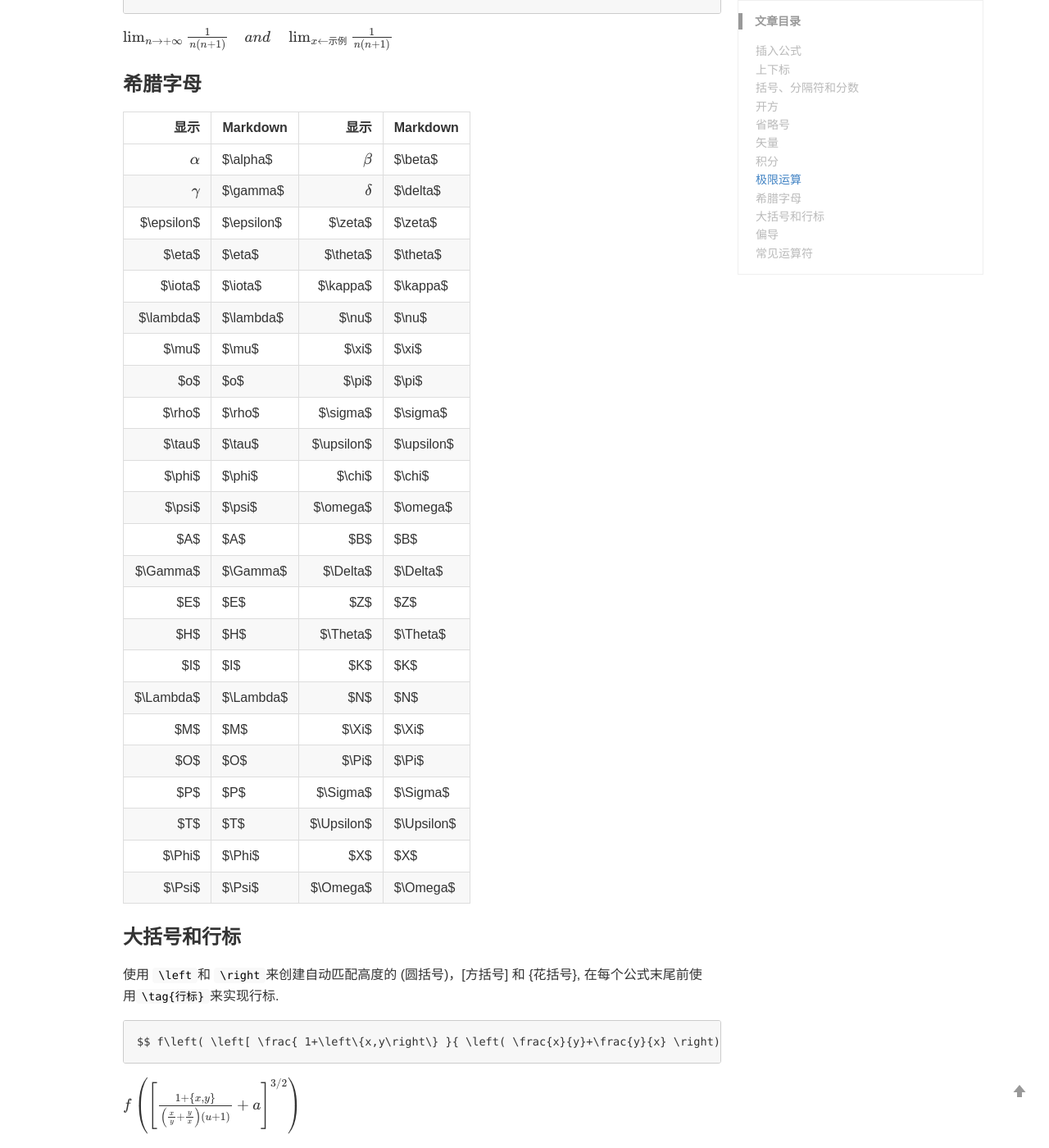
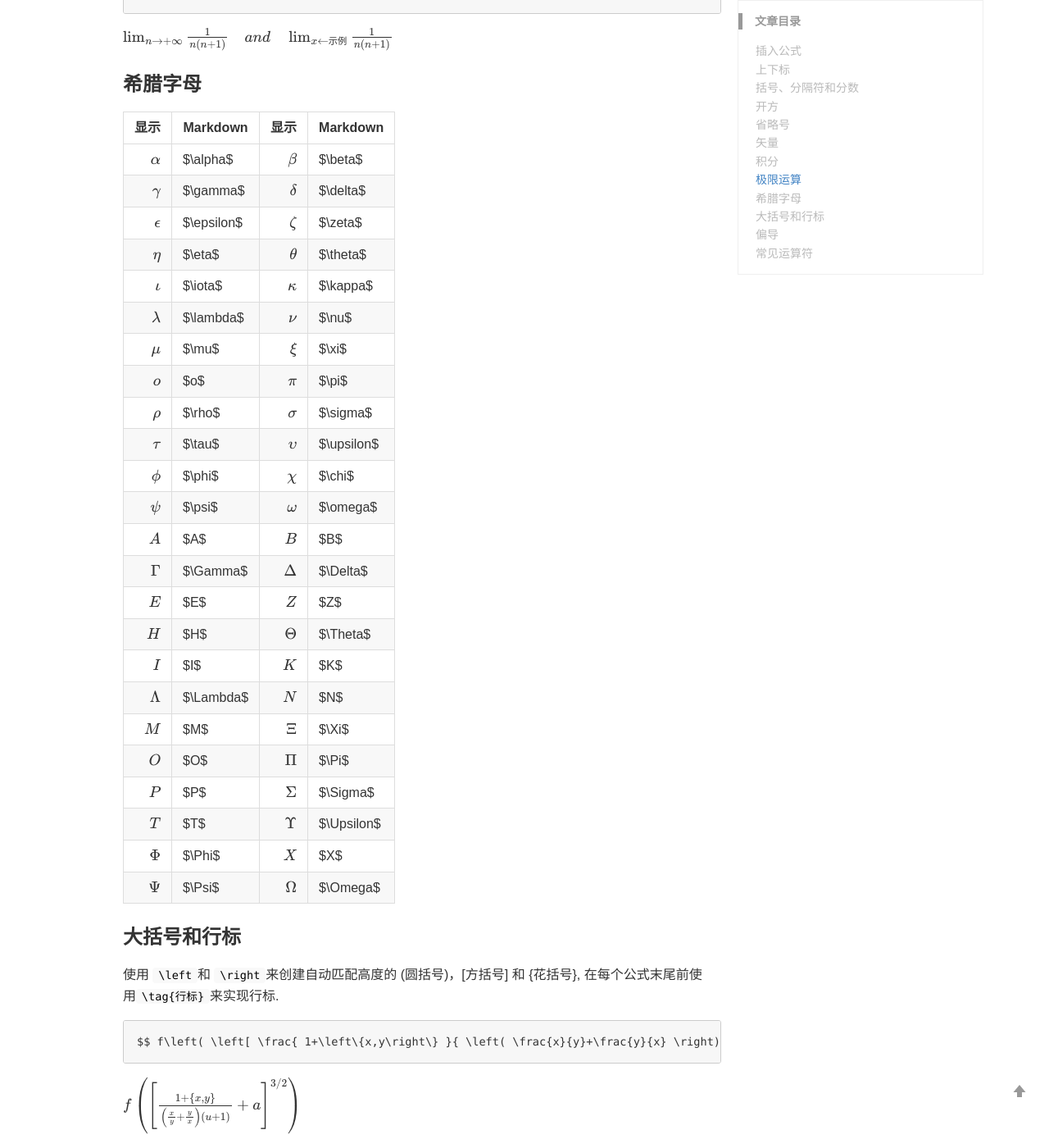
Before and after one commit to hengshuangliu/hengshuangliu.github.io, a Jekyll site: the page built from _wiki/markdown-mathjax.md, in a window 1280 px wide and 1400 px high, scrolled down 2157 px. Shown: the whole window at 82% size. Built offline with Jekyll 4.4.1, drawn with Linux system fonts in a browser that asks for light colours; formulas are drawn with MathJax 3; comment, search, counter and statistics services are not loaded; some of the changed text lies outside the part shown.

```diff
--- a/_wiki/markdown-mathjax.md
+++ b/_wiki/markdown-mathjax.md
@@ -74,28 +74,28 @@ $$ \lim_{n \to +\infty} \frac{1}{n(n+1)} \quad and \quad \lim_{x\leftarrow{示
 | -----: | ------  | ------: | -------  |
 | $$\alpha$$ | \$\alpha$ | $$\beta$$ | \$\beta$ |
 | $$\gamma$$ | \$\gamma$ | $$\delta$$ |\$\delta$  |
-| $\epsilon$ | \$\epsilon$ | $\zeta$ |\$\zeta$ |
-|$\eta$ | \$\eta$ | $\theta$  |  \$\theta$ |
-| $\iota$ | \$\iota$ | $\kappa$  | \$\kappa$ |
-|$\lambda$| \$\lambda$ |$\nu$  |  \$\nu$  |
-|$\mu$ | \$\mu$ | $\xi$ |\$\xi$ |
-|$o$| \$o$   | $\pi$  |  \$\pi$|
-|$\rho$| \$\rho$  | $\sigma$  |  \$\sigma$   |
-|$\tau$| \$\tau$  | $\upsilon$ | \$\upsilon$ |
-|$\phi$| \$\phi$ | $\chi$  |  \$\chi$|
-|$\psi$|  \$\psi$ | $\omega$ | \$\omega$  |
-|$A$| \$A$ |  $B$  |  \$B$ |
-|$\Gamma$| \$\Gamma$ | $\Delta$ |\$\Delta$ |
-|$E$ | \$E$ |$Z$  |  \$Z$ |
-|$H$|  \$H$| $\Theta$  | \$\Theta$ |
-|$I$| \$I$  | $K$  |  \$K$ |
-|$\Lambda$| \$\Lambda$ |$N$  | \$N$ |
-|$M$| \$M$ | $\Xi$  |  \$\Xi$ |
-|$O$|  \$O$ |  $\Pi$ |  \$\Pi$ |
-|$P$|  \$P$  |  $\Sigma$  | \$\Sigma$ |
-|$T$|  \$T$  | $\Upsilon$  |  \$\Upsilon$ |
-|$\Phi$|  \$\Phi$ | $X$  | \$X$ |
-|$\Psi$|  \$\Psi$ | $\Omega$| \$\Omega$ |
+| $$\epsilon$$| \$\epsilon$ |$$\zeta$$ |\$\zeta$ |
+|$$\eta$$| \$\eta$ |$$\theta$$  |  \$\theta$ |
+| $$\iota$$ | \$\iota$ |$$\kappa$$  | \$\kappa$ |
+|$$\lambda$$| \$\lambda$ |$$\nu$$  |  \$\nu$  |
+|$$\mu$$ | \$\mu$ | $$\xi$$ |\$\xi$ |
+|$$o$$| \$o$   | $$\pi$$  |  \$\pi$|
+|$$\rho$$| \$\rho$  | $$\sigma$$  |  \$\sigma$   |
+|$$\tau$$| \$\tau$  | $$\upsilon$$ | \$\upsilon$ |
+|$$\phi$$| \$\phi$ | $$\chi$$  |  \$\chi$|
+|$$\psi$$|  \$\psi$ | $$\omega$$ | \$\omega$  |
+|$$A$$| \$A$ |  $$B$$  |  \$B$ |
+|$$\Gamma$$| \$\Gamma$ | $$\Delta$$ |\$\Delta$ |
+|$$E$$| \$E$ |$$Z$$  |  \$Z$ |
+|$$H$$|  \$H$| $$\Theta$$  | \$\Theta$ |
+|$$I$$| \$I$  | $$K$$  |  \$K$ |
+|$$\Lambda$$| \$\Lambda$ |$$N$$  | \$N$ |
+|$$M$$| \$M$ | $$\Xi$$  |  \$\Xi$ |
+|$$O$$|  \$O$ |  $$\Pi$$ |  \$\Pi$ |
+|$$P$$|  \$P$  | $$\Sigma$$  | \$\Sigma$ |
+|$$T$$|  \$T$  | $$\Upsilon$$  |  \$\Upsilon$ |
+|$$\Phi$$|  \$\Phi$ | $$X$$  | \$X$ |
+|$$\Psi$$|  \$\Psi$ | $$\Omega$$| \$\Omega$ |
 
 
 ### 大括号和行标
@@ -116,21 +116,21 @@ $$\frac{\partial^{2}y}{\partial x^{2}}$$
 
 | 运算符    | Markdown |  运算符   | Markdown |
 | ------: | -------- | --------: | ------- |
-| $\pm$    | \$\pm$   | $\times$  | \$\times$|
-| $\div$   | \$\div$  | $\mid$    | \$\mid$  |
-| $\leq$  | \$\leq$  | $\geq$    | \$\geq$  |
-| $\neq$   | \$\neq$  | $\approx$ |\$\approx$|
-| $\sum$   | \$\sum$  | $\prod$   |\$\prod$ |
-| $\in$  | \$\in$  | $\emptyset$ |\$\emptyset$|
-| $\notin$  | \$\notin$ | $\subset$ | \$\subset$ |
-| $\supset$ |\$\supset$ | $\subseteq$|\$\subseteq$|
-| $\supseteq$|\$\supseteq$ | $\log$ |\$\log$ |
-|$\lg$     | \$\lg$   |  $\ln$    | \$\ln$   |
-| $\hat{y}$ | \$\hat{y}$ |$\check{y}$|\$\check{y}$|
-| $\cos$ |  \$\cos$ | $\tan$ |  \$\tan$ |
-| $\int$  | \$\int$ | $\iint$  |  \$\iint$  |
-|$\iiint$  | \$\iiint$ | $\oint$ | \$\oint$ |
-| $\lim$ |  \$\lim$  |  $\infty$  | \$\infty$  |
-| $\nabla$  |  \$\nabla$  | $\not=$ |  \$\not=$ |
+| $$\pm$$    | \$\pm$   |$$\times$$  | \$\times$|
+| $$\div$$   | \$\div$  |$$\mid$$   | \$\mid$  |
+| $$\leq$$  | \$\leq$  |$$\geq$$    | \$\geq$  |
+| $$\neq$$   | \$\neq$  |$$\approx$$ |\$\approx$|
+| $$\sum$$   | \$\sum$  |$$\prod$$   |\$\prod$ |
+| $$\in$$  | \$\in$  |$$\emptyset$$ |\$\emptyset$|
+| $$\notin$$ | \$\notin$ |$$\subset$$ | \$\subset$ |
+|$$\supset$$|\$\supset$ |$$\subseteq$$|\$\subseteq$|
+|$$\supseteq$$|\$\supseteq$|$$\log$$ |\$\log$ |
+|$$\lg$$     | \$\lg$   |$$\ln$$   | \$\ln$   |
+|$$\hat{y}$$|\$\hat{y}$ |$$\check{y}$$|\$\check{y}$|
+|$$\cos$$ |  \$\cos$ | $$\tan$$|  \$\tan$ |
+|$$\int$$  | \$\int$ | $$\iint$$|  \$\iint$  |
+|$$\iiint$$  | \$\iiint$ | $$\oint$$| \$\oint$ |
+|$$\lim$$|  \$\lim$  |  $$\infty$$ | \$\infty$  |
+|$$\nabla$$ |  \$\nabla$  | $$\not=$$ |  \$\not=$ |
 
 [More](http://www.cnblogs.com/q735613050/p/7253073.html)
```
